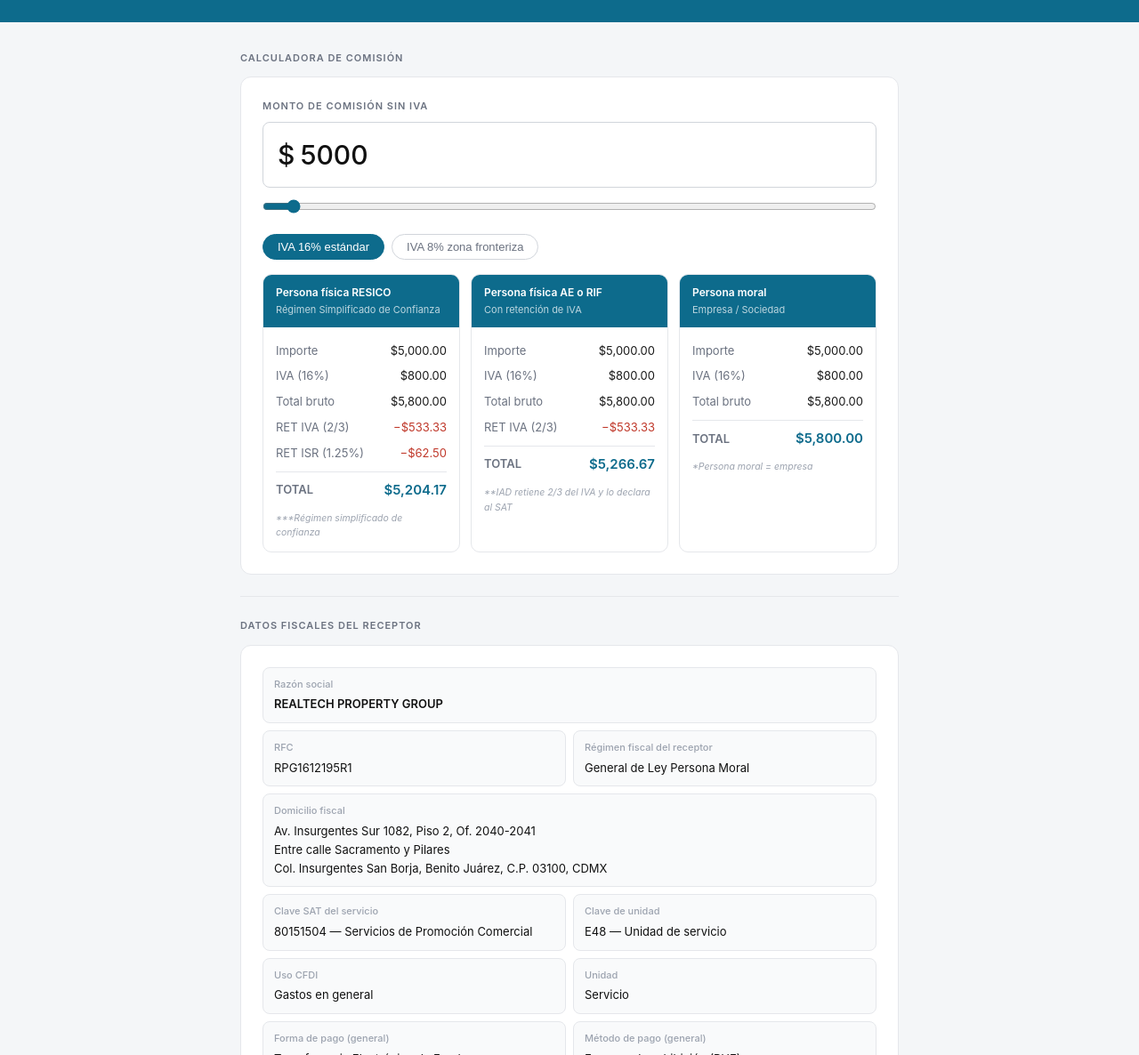
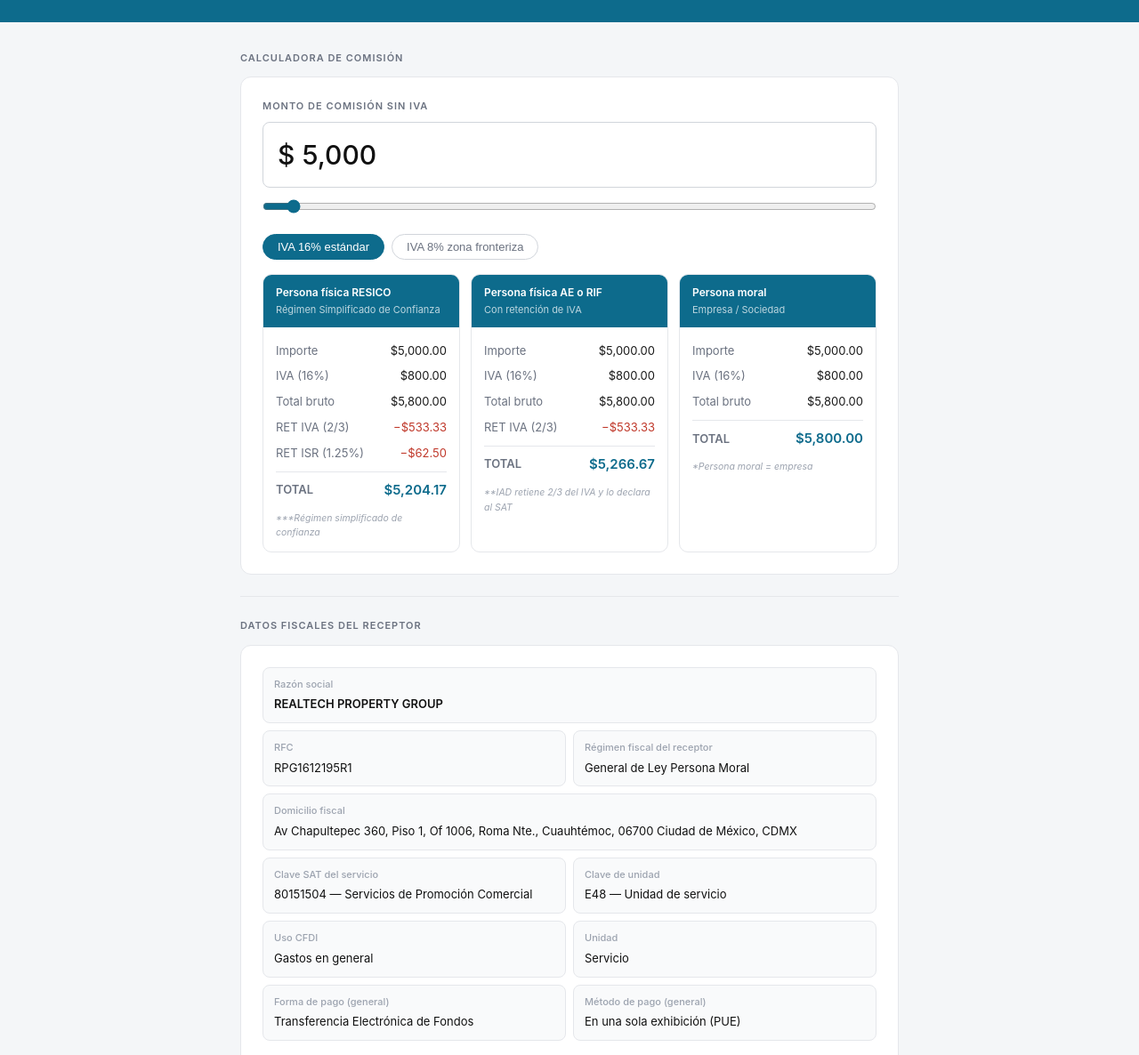
Before and after one commit to Marketingiadgroup/facturacion-iadMexico, a plain HTML site: page index.html in a window 1280 px wide. Shown: the part 240-1426 px from the top of the page at 89% size. Drawn offline with Linux system fonts and the light colour scheme.

Commit message:
ndex.html

```diff
--- a/index.html
+++ b/index.html
@@ -27,8 +27,7 @@
 
   /* CALCULADORA */
   .calc-label { font-size: 11px; font-weight: 600; color: #6B7280; letter-spacing: 0.09em; text-transform: uppercase; display: block; margin-bottom: 8px; }
-  .amount-box { font-size: 30px; font-weight: 500; color: #111; padding: 12px 16px; border: 1px solid #D1D5DB; border-radius: 8px; margin-bottom: 12px; display: flex; align-items: center; gap: 6px; }
-  .amount-box input { font-size: 30px; font-weight: 500; color: #111; border: none; outline: none; background: transparent; width: 100%; font-family: inherit; }
+  .amount-box { font-size: 30px; font-weight: 500; color: #111; padding: 12px 16px; border: 1px solid #D1D5DB; border-radius: 8px; margin-bottom: 12px; }
   input[type=range] { width: 100%; accent-color: #0D6B8C; cursor: pointer; }
 
   .tabs { display: flex; gap: 8px; margin: 1rem 0; }
@@ -125,7 +124,7 @@
   <div class="section-label">Calculadora de comisión</div>
   <div class="card">
     <label class="calc-label">Monto de comisión sin IVA</label>
-    <div class="amount-box">$ <input type="number" id="amtInput" value="5000" min="0" max="9999999" step="0.01" oninput="updateFromInput(this.value)" placeholder="5,000"></div>
+    <div class="amount-box">$ <span id="amtDisplay">5,000</span></div>
     <input type="range" min="1000" max="100000" step="500" value="5000" id="slider" oninput="update(this.value)">
 
     <div class="tabs">
@@ -156,7 +155,7 @@
       </div>
       <div class="dato full">
         <div class="dk">Domicilio fiscal</div>
-        <div class="dv">Av. Insurgentes Sur 1082, Piso 2, Of. 2040-2041<br>Entre calle Sacramento y Pilares<br>Col. Insurgentes San Borja, Benito Juárez, C.P. 03100, CDMX</div>
+        <div class="dv">Av Chapultepec 360, Piso 1, Of 1006, Roma Nte., Cuauhtémoc, 06700 Ciudad de México, CDMX</div>
       </div>
       <div class="dato">
         <div class="dk">Clave SAT del servicio</div>
@@ -298,19 +297,9 @@
   }
 
   function update(val) {
-    monto = parseFloat(val);
-    document.getElementById('amtInput').value = monto;
+    monto = parseInt(val);
+    document.getElementById('amtDisplay').textContent = monto.toLocaleString('es-MX');
     renderGrid();
-  }
-
-  function updateFromInput(val) {
-    const parsed = parseFloat(val);
-    if (!isNaN(parsed) && parsed > 0) {
-      monto = parsed;
-      const slider = document.getElementById('slider');
-      slider.value = Math.min(parsed, 100000);
-      renderGrid();
-    }
   }
 
   function setIva(rate, el) {
```
